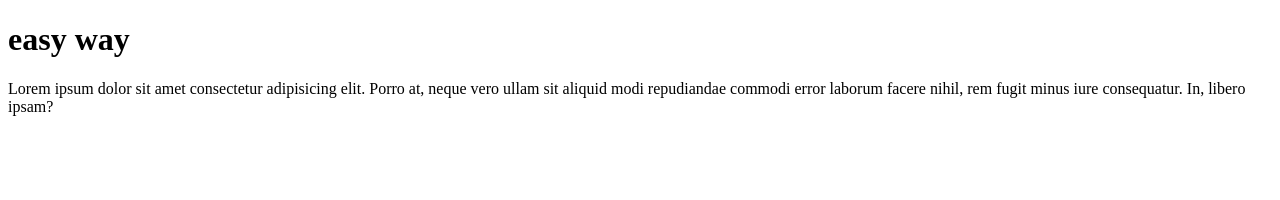
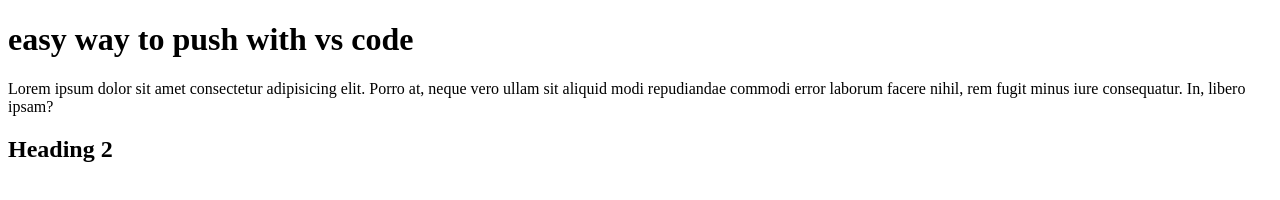
Before and after one commit to Wenejoe/vs-push, a plain HTML site: page index.html in a window 1280 px wide. Drawn offline with Linux system fonts and the light colour scheme.

Commit message:
added h2

```diff
--- a/index.html
+++ b/index.html
@@ -6,7 +6,8 @@
     <title>vs push</title>
 </head>
 <body>
-    <h1>easy way</h1>
+    <h1>easy way to push with vs code</h1>
     <p>Lorem ipsum dolor sit amet consectetur adipisicing elit. Porro at, neque vero ullam sit aliquid modi repudiandae commodi error laborum facere nihil, rem fugit minus iure consequatur. In, libero ipsam?</p>
+    <h2>Heading 2</h2>
 </body>
 </html>
```
